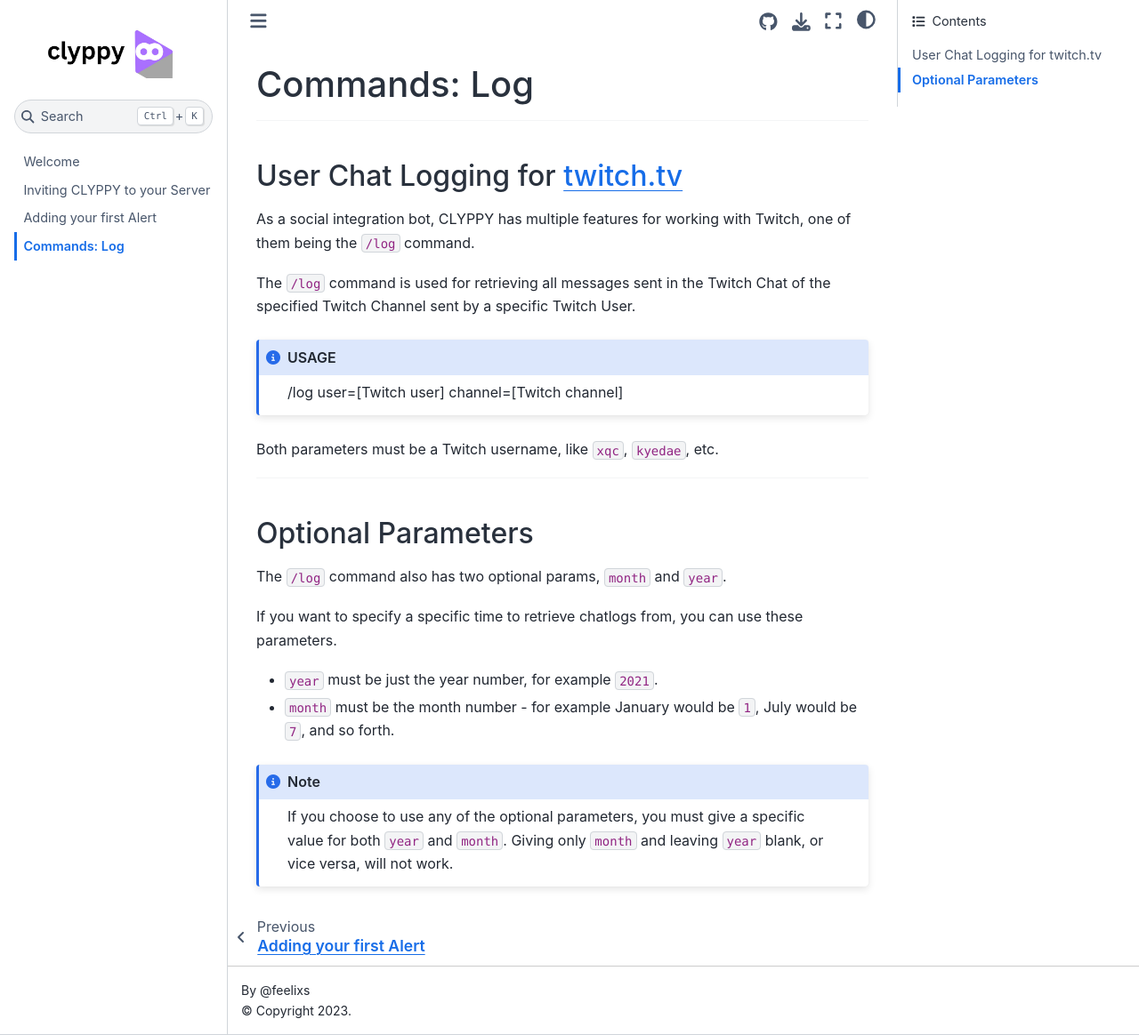
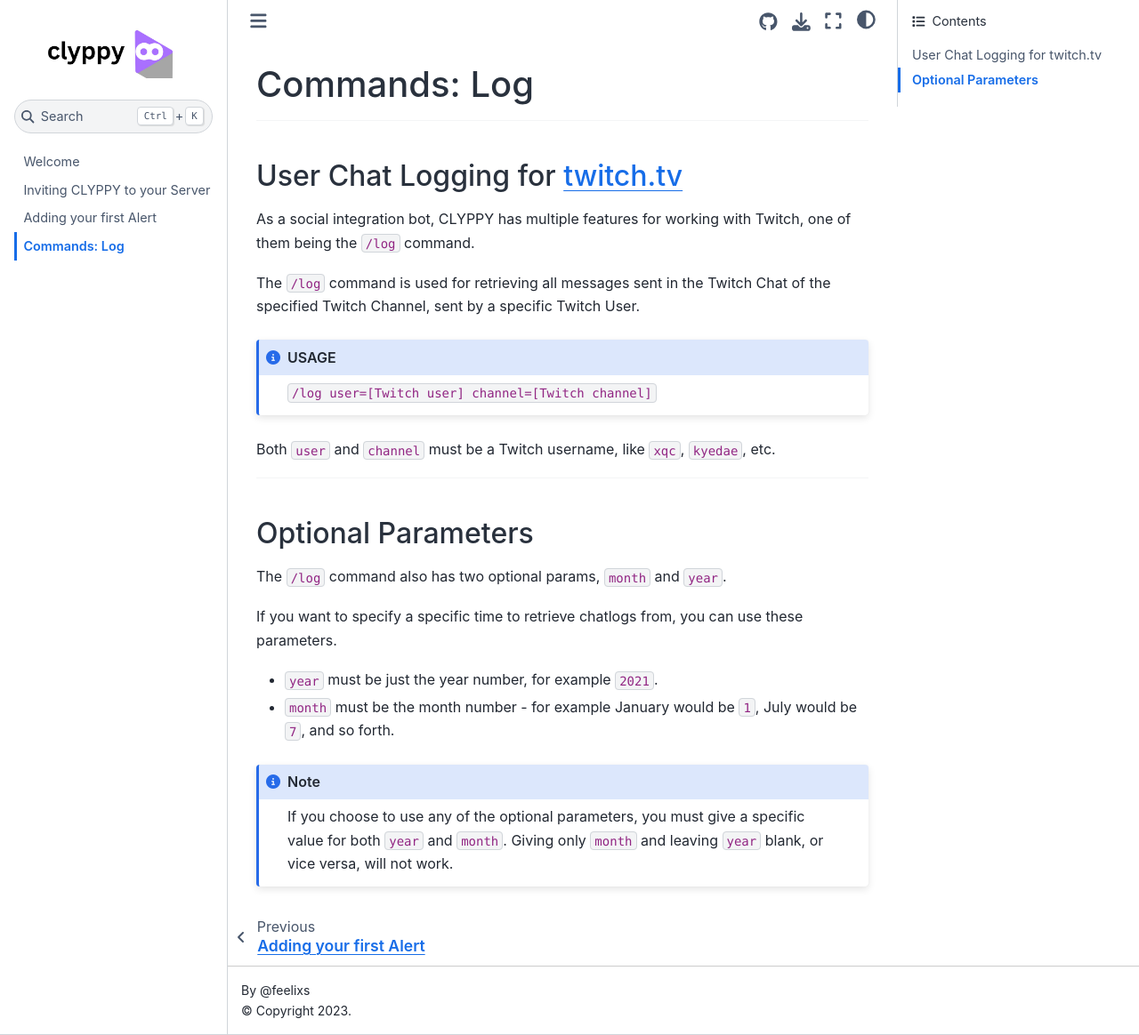
Before and after one commit to feelixs/clyppy-docs, a Jupyter Book: the page built from docs/log.md, in a window 1280 px wide and 1164 px high. Shown: the whole window at 89% size. Built offline with Jupyter Book 1.0.4 settings and Sphinx 7.4.7 and the Sphinx Book theme 1.1.4, drawn with Linux system fonts in a browser that asks for light colours.

Commit message:
Update log.md

````diff
--- a/docs/log.md
+++ b/docs/log.md
@@ -6,14 +6,14 @@
 
 As a social integration bot, CLYPPY has multiple features for working with Twitch, one of them being the `/log` command.
 
-The `/log` command is used for retrieving all messages sent in the Twitch Chat of the specified Twitch Channel sent by a specific Twitch User.
+The `/log` command is used for retrieving all messages sent in the Twitch Chat of the specified Twitch Channel, sent by a specific Twitch User.
 
 ```{admonition} USAGE
 :class: note
-/log user=[Twitch user] channel=[Twitch channel]
+`/log user=[Twitch user] channel=[Twitch channel]`
 ```
 
-Both parameters must be a Twitch username, like `xqc`, `kyedae`, etc.
+Both `user` and `channel` must be a Twitch username, like `xqc`, `kyedae`, etc.
 
 ---
 
````
